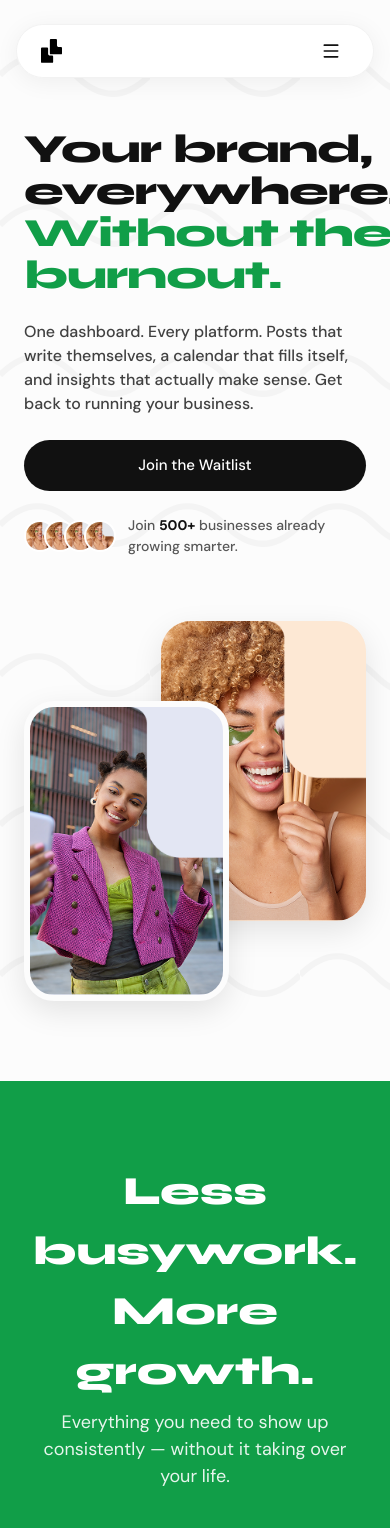
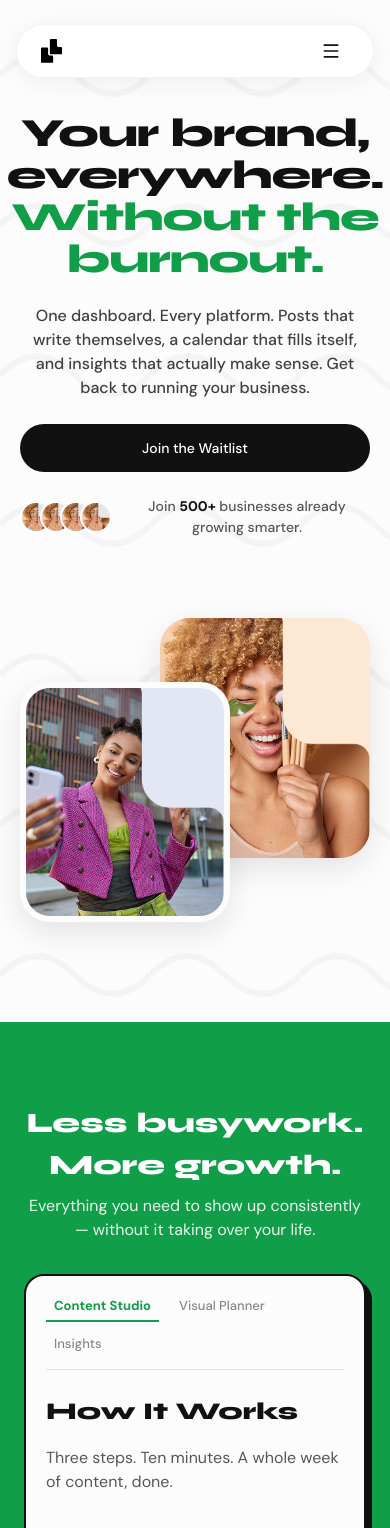
Before and after one commit to 0biken/BrandBuild, a Next.js app: page / in a window 390 px wide. Shown: the top 1528 px of the page. Built offline with nearby package versions, Linux system fonts and the light colour scheme.

Commit message:
responsive: mobile optimize all sections — tighter spacing, fluid typography, touch targets

```diff
--- a/src/app/globals.css
+++ b/src/app/globals.css
@@ -97,6 +97,19 @@ body {
   transform: translateY(-2px);
 }
 
+/* Ensure accessible touch targets on mobile */
+@media (max-width: 640px) {
+  .btn-primary {
+    min-height: 48px;
+    font-size: 14px;
+    padding: 12px 24px;
+  }
+  .btn-ghost-green {
+    min-height: 48px;
+    font-size: 14px;
+  }
+}
+
 /* Green Ghost CTA Button */
 .btn-ghost-green {
   display: inline-flex;
--- a/src/components/BlogBuzz.tsx
+++ b/src/components/BlogBuzz.tsx
@@ -85,10 +85,10 @@ export function BlogBuzz() {
           {/* Main Large Blog Card */}
           <Link
             href="#"
-            className="group relative w-full min-h-[400px] flex flex-col"
+            className="group relative w-full min-h-[300px] sm:min-h-[400px] flex flex-col"
           >
             <div className="absolute inset-0 bg-brand-black rounded-[24px] translate-x-[8px] translate-y-[8px]" />
-            <div className="relative bg-brand-green rounded-[24px] border-2 border-brand-black p-8 flex flex-col h-full transition-transform hover:-translate-y-1 hover:-translate-x-1 duration-200">
+            <div className="relative bg-brand-green rounded-[20px] sm:rounded-[24px] border-2 border-brand-black p-5 sm:p-8 flex flex-col h-full transition-transform hover:-translate-y-1 hover:-translate-x-1 duration-200">
 
               <div className="mb-6 flex gap-2">
                 <span className="font-body text-[12px] font-bold text-brand-green bg-white px-3 py-1 rounded-full border border-black uppercase tracking-wide">
@@ -100,7 +100,7 @@ export function BlogBuzz() {
                 <Image src={BLOGS[0].image} alt="" fill className="object-cover" />
               </div>
 
-              <h3 className="font-display font-bold text-[24px] text-white leading-tight mt-auto">
+              <h3 className="font-display font-bold text-[20px] sm:text-[24px] text-white leading-tight mt-auto">
                 {BLOGS[0].title}
               </h3>
             </div>
--- a/src/components/CaseStudies.tsx
+++ b/src/components/CaseStudies.tsx
@@ -38,8 +38,8 @@ export function CaseStudies() {
   }, []);
 
   return (
-    <section ref={sectionRef} className="bg-brand-black py-20 lg:py-[100px] text-white">
-      <div className="max-w-[1440px] mx-auto px-6 lg:px-20 grid grid-cols-1 lg:grid-cols-3 gap-12 lg:gap-8 items-center">
+    <section ref={sectionRef} className="bg-brand-black py-12 sm:py-20 lg:py-[100px] text-white">
+      <div className="max-w-[1440px] mx-auto px-5 sm:px-6 lg:px-20 grid grid-cols-1 lg:grid-cols-3 gap-8 sm:gap-12 lg:gap-8 items-center">
 
         {/* Column 1: Links */}
         <div className="case-col flex flex-col items-start gap-4">
@@ -49,7 +49,7 @@ export function CaseStudies() {
           {BRANDS.map((brand, i) => (
             <button
               key={i}
-              className={`font-display font-bold text-[24px] sm:text-[32px] text-left transition-colors ${i === 0 ? 'text-white' : 'text-white/40 hover:text-white/80'}`}
+              className={`font-display font-bold text-[20px] sm:text-[24px] md:text-[32px] text-left transition-colors ${i === 0 ? 'text-white' : 'text-white/40 hover:text-white/80'}`}
             >
               {brand}
             </button>
--- a/src/components/ExpertGallery.tsx
+++ b/src/components/ExpertGallery.tsx
@@ -57,12 +57,12 @@ export function ExpertGallery() {
         {/* Center focused layout */}
         <div
           ref={carouselRef}
-          className="flex justify-center items-end gap-4 lg:gap-8 mb-16 h-[320px]"
+          className="flex justify-center items-end gap-3 sm:gap-4 lg:gap-8 mb-12 sm:mb-16 h-[250px] sm:h-[320px]"
         >
           {CREATORS.map((creator, i) => {
             // Make the middle item larger
             const isCenter = i === 2;
-            const sizeClass = isCenter ? "w-[240px] h-[300px]" : "w-[180px] h-[220px] hidden sm:flex";
+            const sizeClass = isCenter ? "w-[160px] sm:w-[240px] h-[200px] sm:h-[300px]" : "w-[100px] sm:w-[180px] h-[150px] sm:h-[220px] hidden xs:flex sm:flex";
             const mobileSizeClass = isCenter ? "flex" : "hidden sm:flex";
 
             return (
--- a/src/components/Hero.tsx
+++ b/src/components/Hero.tsx
@@ -36,12 +36,12 @@ export function Hero() {
   return (
     <section
       ref={containerRef}
-      className="relative min-h-[90vh] w-full bg-wavy-pattern overflow-hidden pt-32 pb-16 lg:pt-[160px]"
+      className="relative min-h-[80vh] sm:min-h-[90vh] w-full bg-wavy-pattern overflow-hidden pt-28 sm:pt-32 pb-12 sm:pb-16 lg:pt-[160px]"
     >
-      <div className="max-w-[1440px] mx-auto px-6 lg:px-20 h-full flex flex-col lg:flex-row items-center justify-between relative z-10 gap-16 lg:gap-8">
+      <div className="max-w-[1440px] mx-auto px-5 sm:px-6 lg:px-20 h-full flex flex-col lg:flex-row items-center justify-between relative z-10 gap-10 sm:gap-16 lg:gap-8">
 
         {/* Copy Column */}
-        <div ref={copyRef} className="flex-1 w-full flex flex-col items-start max-w-[600px]">
+        <div ref={copyRef} className="flex-1 w-full flex flex-col items-center text-center lg:items-start lg:text-left max-w-[600px]">
           <h1 className="font-display font-black text-[40px] sm:text-[56px] lg:text-[64px] leading-[1.05] tracking-tight text-brand-black mb-6">
             Your brand, everywhere. <br/>
             <span className="text-brand-green">Without the burnout.</span>
@@ -51,13 +51,13 @@ export function Hero() {
             One dashboard. Every platform. Posts that write themselves, a calendar that fills itself, and insights that actually make sense. Get back to running your business.
           </p>
 
-          <div className="flex flex-col sm:flex-row items-center gap-4 w-full sm:w-auto mb-6">
+          <div className="flex flex-col sm:flex-row items-center gap-4 w-full sm:w-auto mb-6 justify-center lg:justify-start">
             <a href="https://docs.google.com/forms/d/1rsoSzN4C5JzlHdBaZkEPtP_MAm2cshrcp5icvFeobbw/viewform" target="_blank" rel="noopener noreferrer" className="btn-primary w-full sm:w-auto justify-center text-[16px] py-4 px-8">
               Join the Waitlist
             </a>
           </div>
 
-          <div className="flex items-center gap-3">
+          <div className="flex items-center gap-3 justify-center lg:justify-start">
             <div className="flex -space-x-3">
               {[1, 2, 3, 4].map((i) => (
                 <div key={i} className="w-8 h-8 rounded-full border-2 border-white bg-gray-200 overflow-hidden relative">
@@ -74,7 +74,7 @@ export function Hero() {
         {/* Image Column */}
         <div ref={imageRef} className="flex-1 w-full relative flex items-center justify-center lg:justify-end min-h-[400px] sm:min-h-[500px]">
 
-          <div className="relative w-full max-w-[500px] h-[400px] sm:h-[500px] mx-auto lg:mr-0">
+          <div className="relative w-full max-w-[400px] sm:max-w-[500px] h-[320px] sm:h-[500px] mx-auto lg:mr-0">
 
             {/* Image 1 (Right side - Skincare) */}
             <div className="absolute z-10 right-0 top-0 w-[60%] sm:w-[300px] h-[75%] sm:h-[370px] rounded-[30px] overflow-hidden shadow-[0_10px_30px_rgba(0,0,0,0.1)] transition-transform duration-300 hover:scale-105 hover:z-30 bg-[#FDE8D4]">
--- a/src/components/Programs.tsx
+++ b/src/components/Programs.tsx
@@ -8,34 +8,34 @@ export function Programs() {
     <section id="how-it-works" className="bg-brand-green py-20 lg:py-[100px] relative z-10 -mt-1 pt-[80px]">
       <div className="max-w-[1440px] mx-auto px-6 lg:px-20 text-center flex flex-col items-center">
 
-        <h2 className="font-display font-black text-[40px] lg:text-[56px] text-white mb-2">
+        <h2 className="font-display font-black text-[28px] sm:text-[40px] lg:text-[56px] text-white mb-2">
           Less busywork. More growth.
         </h2>
-        <p className="font-body text-[18px] text-white/90 mb-12">
+        <p className="font-body text-[16px] sm:text-[18px] text-white/90 mb-8 sm:mb-12">
           Everything you need to show up consistently — without it taking over your life.
         </p>
 
         {/* Outer White Card Container */}
-        <div className="w-full bg-[#fcfcfc] rounded-[32px] p-8 lg:p-12 shadow-brutalist border border-black text-left flex flex-col">
+        <div className="w-full bg-[#fcfcfc] rounded-[20px] sm:rounded-[32px] p-5 sm:p-8 lg:p-12 shadow-brutalist border border-black text-left flex flex-col">
 
           {/* Top Tabs (Simulated) */}
-          <div className="flex flex-wrap gap-4 mb-10 pb-4 border-b border-black/10">
-            <span className="font-body font-bold text-brand-green border-b-2 border-brand-green pb-1 px-2 cursor-pointer">
+          <div className="flex flex-wrap gap-3 sm:gap-4 mb-6 sm:mb-10 pb-4 border-b border-black/10">
+            <span className="font-body font-bold text-brand-green border-b-2 border-brand-green pb-1 px-2 cursor-pointer text-[13px] sm:text-[15px]">
               Content Studio
             </span>
-            <span className="font-body font-medium text-brand-midgray hover:text-brand-black px-2 cursor-pointer transition-colors">
+            <span className="font-body font-medium text-brand-midgray hover:text-brand-black px-2 cursor-pointer transition-colors text-[13px] sm:text-[15px]">
               Visual Planner
             </span>
-            <span className="font-body font-medium text-brand-midgray hover:text-brand-black px-2 cursor-pointer transition-colors">
+            <span className="font-body font-medium text-brand-midgray hover:text-brand-black px-2 cursor-pointer transition-colors text-[13px] sm:text-[15px]">
               Insights
             </span>
           </div>
 
-          <div className="flex flex-col lg:flex-row gap-12">
+          <div className="flex flex-col lg:flex-row gap-8 sm:gap-12">
 
             {/* Left Copy Area */}
             <div className="flex-1 flex flex-col justify-center">
-              <h3 className="font-display font-black text-[32px] text-brand-black mb-4">
+              <h3 className="font-display font-black text-[24px] sm:text-[32px] text-brand-black mb-4">
                 How It Works
               </h3>
               <p className="font-body text-[16px] text-brand-black/70 mb-8 max-w-[400px]">
```
Also changed, not shown: src/components/DualAudience.tsx (+7 -7 lines), src/components/PlatformProof.tsx (+6 -6 lines), src/components/Testimonial.tsx (+4 -4 lines).
